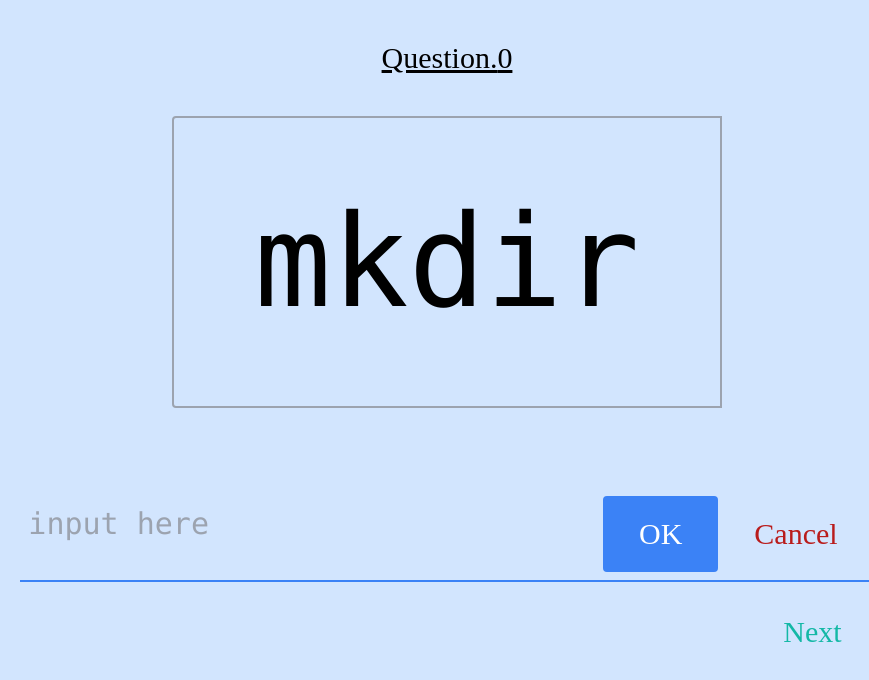
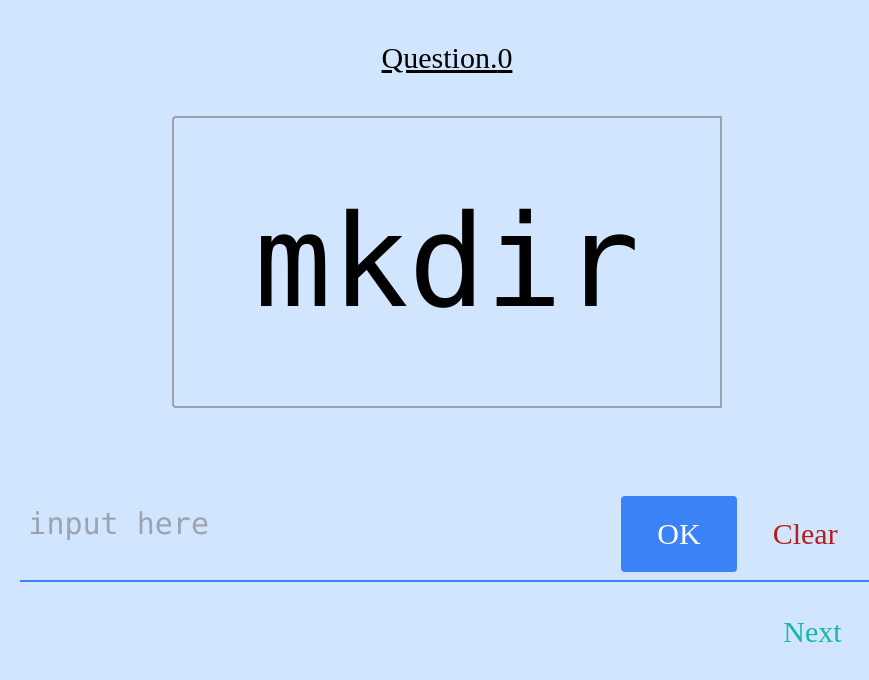
Before and after one commit to ohshimatani/morning-quiz, a React (Create React App) app: page / in a window 1280 px wide. Both pictures are taken after a click on the element "スタート". Shown: the top 680 px of the page, without its empty margins (193-1062 px from the left). Built offline with nearby package versions, Linux system fonts and the light colour scheme.

Commit message:
added clear button function

```diff
--- a/src/components/AnswerForm.jsx
+++ b/src/components/AnswerForm.jsx
@@ -1,17 +1,26 @@
-import React from 'react';
+import React, { useState } from 'react';
 
 const thisFontSize = `text-3xl`;
 
 const AnswerForm = (props) => {
+	const [inputState, setInputState] = useState("");
+	const handleSubmit = (e) => {
+		e.preventDefault();
+		if (inputState) {
+			setInputState("");
+		} else {
+
+		}
+	}
 	return (
-		<form className={formClass}>
+		<form className={formClass} onSubmit={handleSubmit}>
 			<div className={wrapperClass}>
-				<input className={inputClass} type="text" placeholder="input here"></input>
+				<input className={inputClass} type="text" placeholder="input here" value={inputState} onChange={e => setInputState(e.target.value)}></input>
 				<button className={okButtonClass} type="button" onClick={props.onClick}>
 					OK
 				</button>
-				<button className={cancelButtonClass} type="button">
-					Cancel
+				<button className={cancelButtonClass} type="button" onClick={() => setInputState("")}>
+					Clear
 				</button>
 			</div>
 		</form>
```
